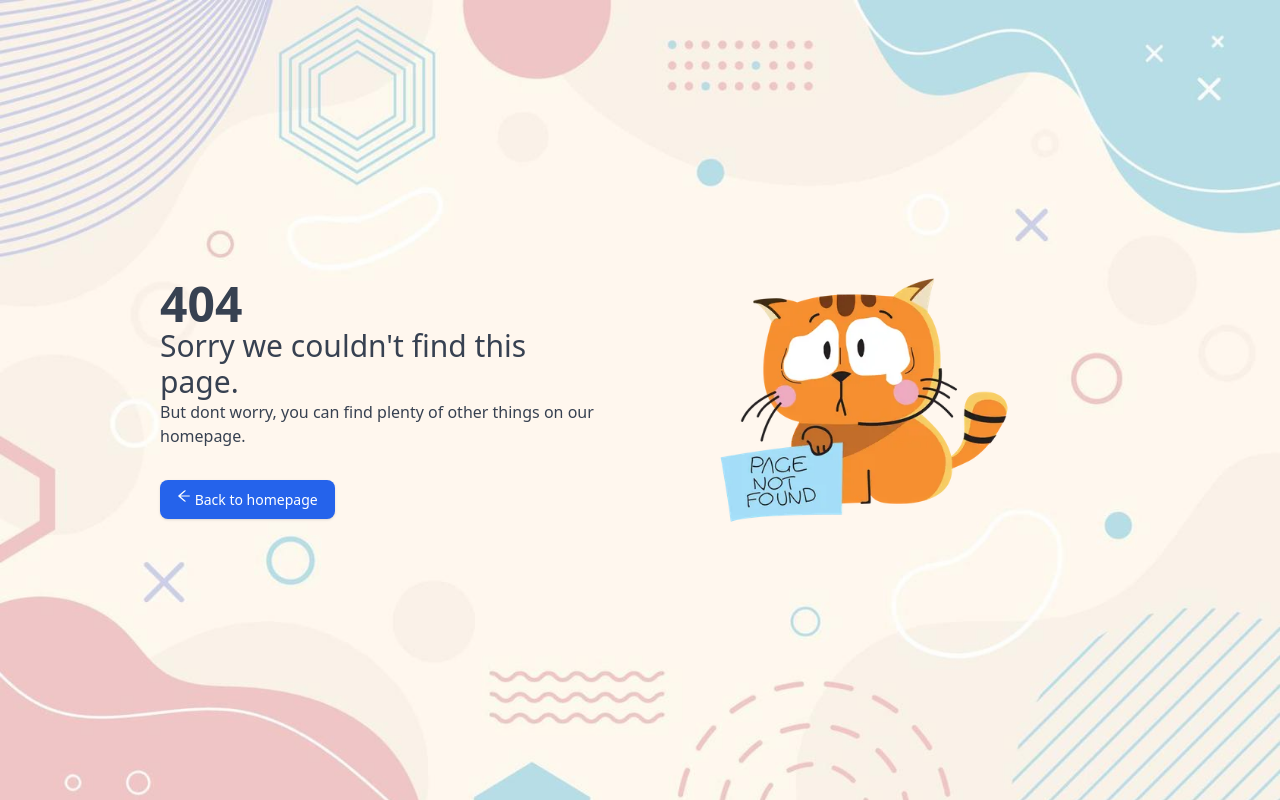
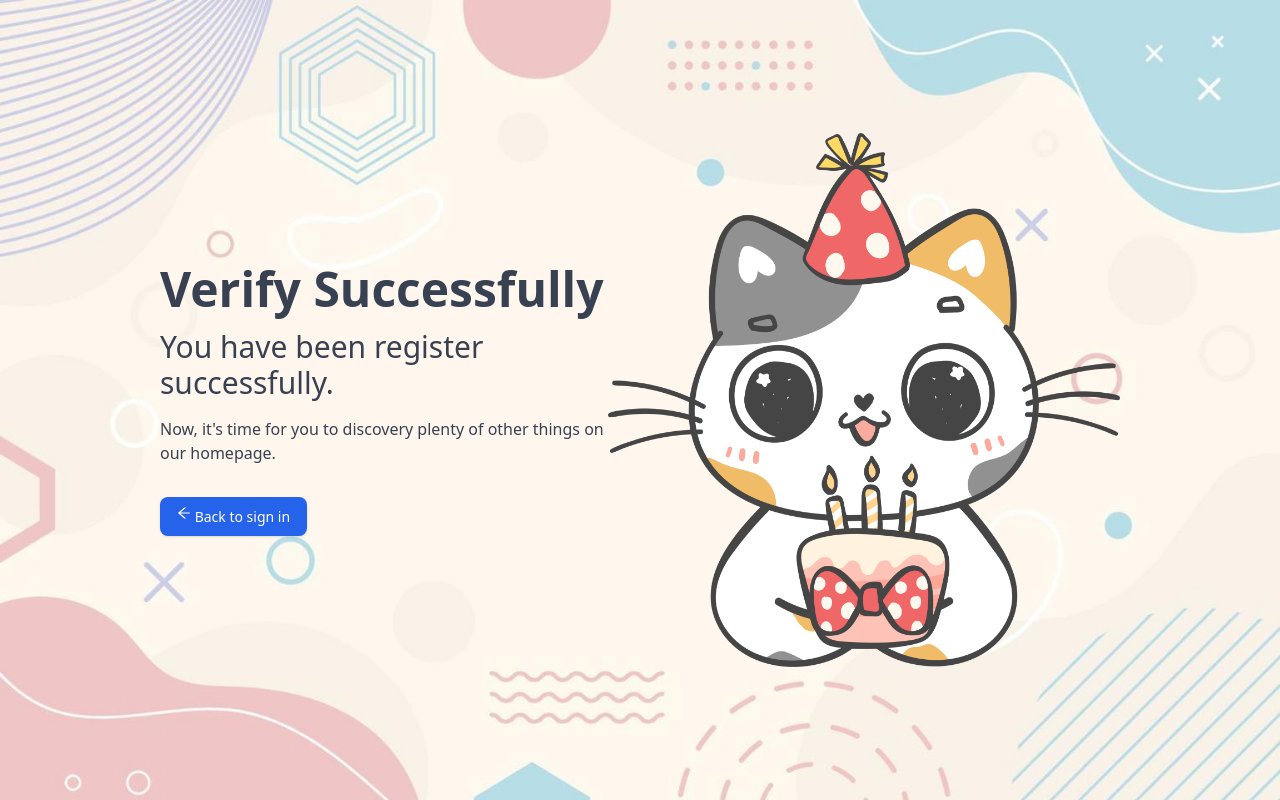
Before and after one commit to datnt2002/Music-Online-Learning-System, a React (Create React App) app: page /verify-success in a window 1280 px wide. Before the commit this address had no page. Built offline with nearby package versions, Linux system fonts and the light colour scheme.

Commit message:
verify email page

```diff
--- a/src/App.jsx
+++ b/src/App.jsx
@@ -5,6 +5,7 @@ import ForgotPassword from './features/Authentication/ForgotPassword';
 import Signin from './features/Authentication/Signin';
 import Signup from './features/Authentication/Signup';
 import { NotFound } from './components/Common';
+import VerifySuccess from './components/Common/VerifySuccess';
 
 function App() {
   return (
@@ -13,6 +14,7 @@ function App() {
         <Route path="/signin" element={<Signin />} />
         <Route path="/signup" element={<Signup />} />
         <Route path="/forgotpassword" element={<ForgotPassword />} />
+        <Route path="/verify-success" element={<VerifySuccess />} />
         <Route path="*" element={<NotFound />} />
 
         {publicRoutes.map(({ path, element }, index) => {
--- /dev/null
+++ b/src/components/Common/VerifySuccess.jsx
@@ -0,0 +1,37 @@
+import React from 'react';
+import { ArrowLeftOutlined } from '@ant-design/icons';
+import { Link } from 'react-router-dom';
+
+import { PUBLIC_ROUTE } from '../../constants';
+import bgNotFound from '../../assets/imgs/404bg.jpg';
+import verifySucess from '../../assets/imgs/verifysuccess.webp';
+
+const VerifySuccess = () => {
+  return (
+    <div
+      className="h-screen w-screen flex items-center bg-cover bg-no-repeat"
+      style={{
+        backgroundImage: `url(${bgNotFound})`,
+      }}
+    >
+      <div className="container flex flex-col md:flex-row items-center justify-center px-5 text-gray-700">
+        <div className="max-w-md">
+          <div className="text-5xl font-dark font-bold">Verify Successfully</div>
+          <p className="text-2xl md:text-3xl font-light leading-normal my-4">You have been register successfully.</p>
+          <p className="mb-8">Now, it's time for you to discovery plenty of other things on our homepage.</p>
+
+          <Link to={PUBLIC_ROUTE.SIGN_IN}>
+            <button className="px-4 inline py-2 text-sm font-medium leading-5 shadow text-white transition-colors duration-150 border border-transparent rounded-lg focus:outline-none focus:shadow-outline-blue bg-blue-600 active:bg-blue-600 hover:bg-blue-700">
+              <ArrowLeftOutlined className="align-[0.125rem]" /> Back to sign in
+            </button>
+          </Link>
+        </div>
+        <div className="max-w-lg">
+          <img src={verifySucess} alt="" />
+        </div>
+      </div>
+    </div>
+  );
+};
+
+export default VerifySuccess;
--- a/src/components/Common/index.js
+++ b/src/components/Common/index.js
@@ -1,6 +1,6 @@
-export * from './NotFound';
 export * from './Guard/AdminRoute';
 export * from './Guard/AuthorRoute';
 export * from './Guard/UserRoute';
+export * from './NotFound';
 export * from './Loading';
-export * from './NotFound';
+export * from './VerifySuccess';
--- a/src/constants/formfield.js
+++ b/src/constants/formfield.js
@@ -5,6 +5,7 @@ export const FORM_FIELDS = {
   CONFIRM_PASSWORD: 'confirm_password',
   FIRST_NAME: 'firstName',
   LAST_NAME: 'lastName',
+  PHONE_NO: 'phoneNumber',
   SEARCH: 'search',
 };
 
@@ -82,6 +83,8 @@ export const CREATE_LESSON_FORM_FIELDS = {
 
 export const VALIDATE_MESSAGE = {
   USERNAME_REQUIRED: 'Please input your Username!',
+  USERNAME_MIN_CHARACTER: 'Username must be at least 8 characters!',
+  USERNAME_NOT_CONTAIN_SPECIAL: 'Username must not have special characters',
   EMAIL_REQUIRED: 'Please input your Email!',
   EMAIL_NOT_VALID: 'The input is not valid E-mail!',
   PASSWORD_REQUIRED: 'Please input your Password!',
@@ -89,6 +92,7 @@ export const VALIDATE_MESSAGE = {
   LAST_NAME_REQUIRED: 'Please input your last name',
   CONFIRM_PASSWORD_REQUIRED: 'Please confirm your password!',
   PASSWORD_NOT_MATCH: 'The new password that you entered do not match!',
+  PHONE_NUMBER_REQUIRED: 'Please input your Phone Number!',
 };
 
 export const PLACEHOLDER_FORM = {
@@ -98,4 +102,5 @@ export const PLACEHOLDER_FORM = {
   FIRST_NAME: 'First Name',
   LAST_NAME: 'Last Name',
   CONFIRM_PASSWORD: 'Confirm Password',
+  PHONE_NUMBER: 'Phone Number',
 };
--- a/src/features/Authentication/Signup.jsx
+++ b/src/features/Authentication/Signup.jsx
@@ -1,8 +1,8 @@
 import React from 'react';
 import { Link, useNavigate } from 'react-router-dom';
 import { useDispatch, useSelector } from 'react-redux';
-import { Form, Input, Checkbox, Button, Spin } from 'antd';
-import { LockOutlined, UserOutlined, MailOutlined } from '@ant-design/icons';
+import { Form, Input, Button } from 'antd';
+import { LockOutlined, UserOutlined, MailOutlined, PhoneOutlined } from '@ant-design/icons';
 
 import backgroundImage from '../../assets/imgs/bg-authen.jpg';
 import { FORM_FIELDS, PLACEHOLDER_FORM, PUBLIC_ROUTE, VALIDATE_MESSAGE } from '../../constants';
@@ -23,6 +23,7 @@ const Signup = () => {
         firstName: values.firstName,
         lastName: values.lastName,
         email: values.email,
+        phoneNumber: values.phoneNumber,
         navigate,
       })
     );
@@ -34,7 +35,7 @@ const Signup = () => {
         backgroundImage: `url(${backgroundImage})`,
       }}
     >
-      {loading && <Spin indicator={<Loading />} />}
+      {loading && <Loading />}
       <div className="self-center mr-8 ml-8 w-full md:w-1/2 lg:w-1/3 bg-white/80 rounded-lg shadow-lg p-6 backdrop-blur-sm text-center my-6">
         {/* name page */}
         <div>
@@ -57,7 +58,7 @@ const Signup = () => {
               <Input
                 className="rounded-full p-3 border-2 border-[#F39D39] "
                 placeholder={PLACEHOLDER_FORM.FIRST_NAME}
-                prefix={<UserOutlined className="site-form-item-icon" />}
+                prefix={<UserOutlined />}
               />
             </Form.Item>
             <Form.Item
@@ -75,19 +76,24 @@ const Signup = () => {
                 prefix={<UserOutlined className="site-form-item-icon" />}
               />
             </Form.Item>
+
             <Form.Item
               name={FORM_FIELDS.USERNAME}
               rules={[
                 {
                   required: true,
-                  message: VALIDATE_MESSAGE.PASSWORD_REQUIRED,
+                  message: VALIDATE_MESSAGE.USERNAME_REQUIRED,
+                },
+                {
+                  min: 8,
+                  message: VALIDATE_MESSAGE.USERNAME_MIN_CHARACTER,
                 },
               ]}
             >
               <Input
                 className="rounded-full p-3 border-2 border-[#F39D39] "
                 placeholder={PLACEHOLDER_FORM.USERNAME}
-                prefix={<UserOutlined className="site-form-item-icon" />}
+                prefix={<UserOutlined />}
               />
             </Form.Item>
             <Form.Item
@@ -106,7 +112,23 @@ const Signup = () => {
               <Input
                 className="rounded-full p-3 border-2 border-[#F39D39] "
                 placeholder={PLACEHOLDER_FORM.EMAIL}
-                prefix={<MailOutlined className="site-form-item-icon" />}
+                prefix={<MailOutlined />}
+              />
+            </Form.Item>
+            <Form.Item
+              name={FORM_FIELDS.PHONE_NO}
+              hasFeedback
+              rules={[
+                {
+                  required: true,
+                  message: VALIDATE_MESSAGE.PHONE_NUMBER_REQUIRED,
+                },
+              ]}
+            >
+              <Input
+                className="rounded-full p-3 border-2 border-[#F39D39] "
+                placeholder={PLACEHOLDER_FORM.PHONE_NUMBER}
+                prefix={<PhoneOutlined />}
               />
             </Form.Item>
             <Form.Item
@@ -122,7 +144,7 @@ const Signup = () => {
               <Input.Password
                 className="rounded-full p-3 border-2 border-[#F39D39] "
                 placeholder={PLACEHOLDER_FORM.PASSWORD}
-                prefix={<LockOutlined className="site-form-item-icon" />}
+                prefix={<LockOutlined />}
               />
             </Form.Item>
             <Form.Item
@@ -147,26 +169,10 @@ const Signup = () => {
               <Input.Password
                 className="rounded-full p-3 border-2 border-[#F39D39] "
                 placeholder={PLACEHOLDER_FORM.CONFIRM_PASSWORD}
-                prefix={<LockOutlined className="site-form-item-icon" />}
+                prefix={<LockOutlined />}
               />
             </Form.Item>
-            <Form.Item
-              name="agreement"
-              valuePropName="checked"
-              rules={[
-                {
-                  validator: (_, value) =>
-                    value ? Promise.resolve() : Promise.reject(new Error('Should accept agreement')),
-                },
-              ]}
-            >
-              <Checkbox>
-                I have read the
-                <Link href="" className="font-bold">
-                  Terms And Policy
-                </Link>
-              </Checkbox>
-            </Form.Item>
+
             <Form.Item>
               <Button
                 type="primary"
--- a/src/redux/saga/authenticationSaga.js
+++ b/src/redux/saga/authenticationSaga.js
@@ -78,10 +78,10 @@ function* signUpSaga() {
     try {
       //destructuring payload
       const {
-        payload: { username, password, email, firstName, lastName, navigate },
+        payload: { username, password, email, firstName, lastName, phoneNumber, navigate },
       } = yield take(signupAction);
       //call api signup
-      const result = yield call(signUp, { username, password, email, firstName, lastName });
+      const result = yield call(signUp, { username, password, email, firstName, lastName, phoneNumber });
       console.log(result);
 
       switch (result.status) {
--- a/src/routes/index.js
+++ b/src/routes/index.js
@@ -49,7 +49,6 @@ export const publicRoutes = [
       </PublicLayout>
     ),
   },
-
   {
     path: 'course-detail/:id',
     element: (
```
Also changed, not shown: src/assets/imgs/verifysuccess.webp (added).
